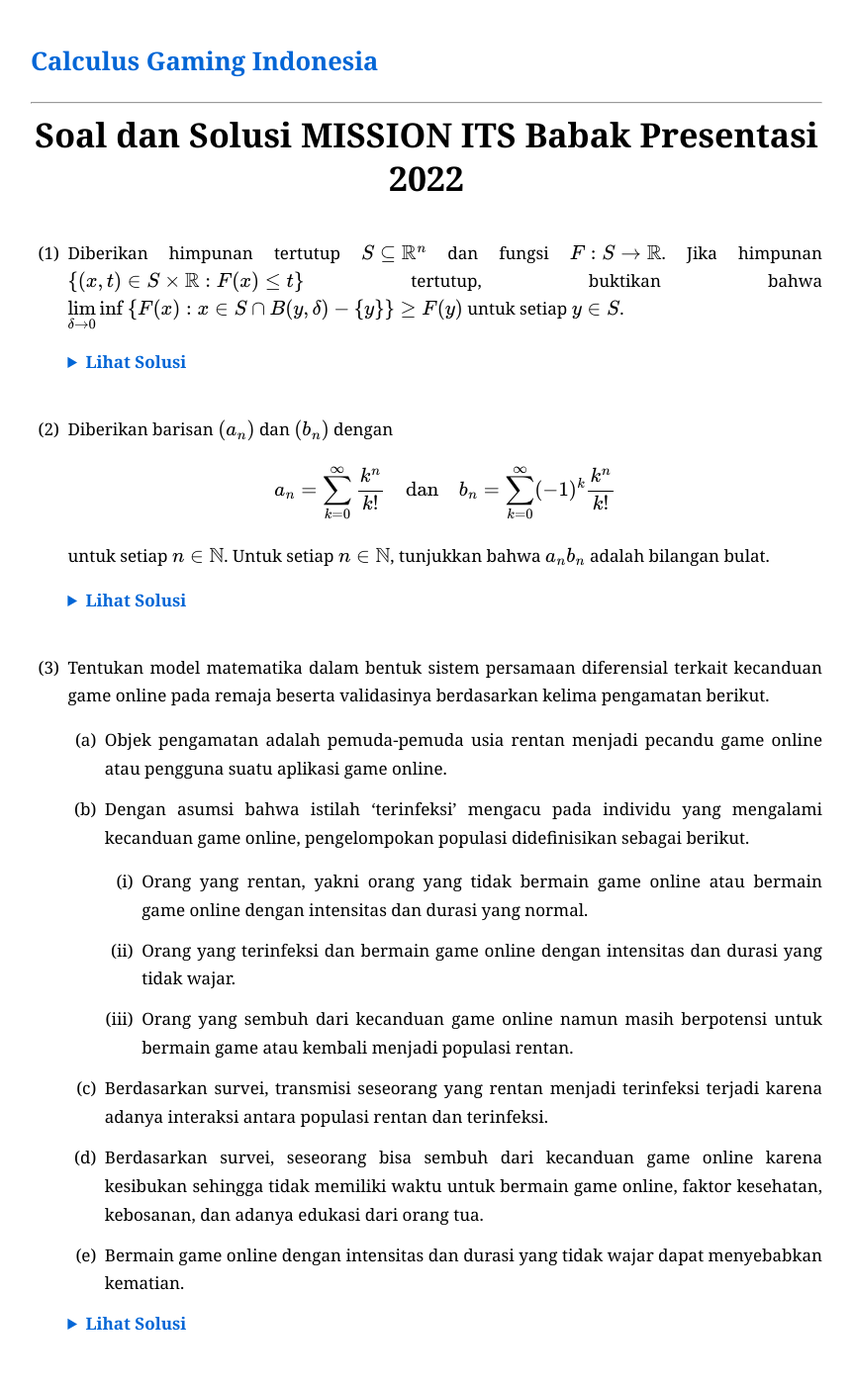
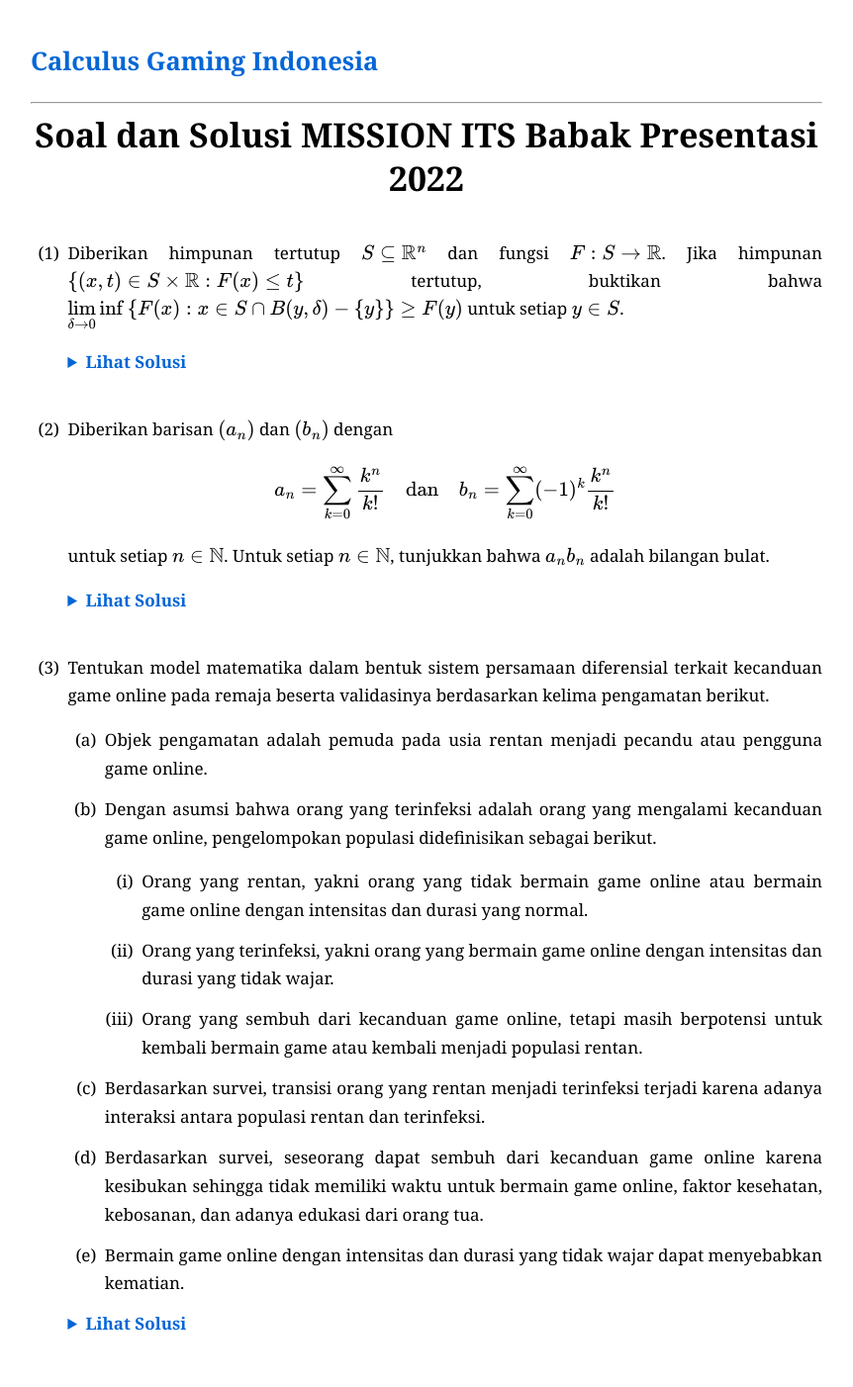
Before and after one commit to calculusgamingindonesia/calculusgamingindonesia.github.io, a Jekyll site: the page built from _posts/2026-07-03-mission-its-pre-2022.md, in a window 1280 px wide. Shown: the whole page at 99% size, without its empty margins (209-1071 px from the left). Built offline with Jekyll 4.4.1, drawn with Linux system fonts in a browser that asks for light colours; some web fonts are replaced.

Commit message:
Update 2026-07-03-mission-its-pre-2022.md

```diff
--- a/_posts/2026-07-03-mission-its-pre-2022.md
+++ b/_posts/2026-07-03-mission-its-pre-2022.md
@@ -28,13 +28,13 @@ urutan: 303
 
 3. Tentukan model matematika dalam bentuk sistem persamaan diferensial terkait kecanduan game online pada remaja beserta validasinya berdasarkan kelima pengamatan berikut.
 
-   * (a) Objek pengamatan adalah pemuda-pemuda usia rentan menjadi pecandu game online atau pengguna suatu aplikasi game online.
-   * (b) Dengan asumsi bahwa istilah 'terinfeksi' mengacu pada individu yang mengalami kecanduan game online, pengelompokan populasi didefinisikan sebagai berikut.
+   * (a) Objek pengamatan adalah pemuda pada usia rentan menjadi pecandu atau pengguna game online.
+   * (b) Dengan asumsi bahwa orang yang terinfeksi adalah orang yang mengalami kecanduan game online, pengelompokan populasi didefinisikan sebagai berikut.
        * (i) Orang yang rentan, yakni orang yang tidak bermain game online atau bermain game online dengan intensitas dan durasi yang normal.
-       * (ii) Orang yang terinfeksi dan bermain game online dengan intensitas dan durasi yang tidak wajar.
-       * (iii) Orang yang sembuh dari kecanduan game online namun masih berpotensi untuk bermain game atau kembali menjadi populasi rentan.
-   * (c) Berdasarkan survei, transmisi seseorang yang rentan menjadi terinfeksi terjadi karena adanya interaksi antara populasi rentan dan terinfeksi.
-   * (d) Berdasarkan survei, seseorang bisa sembuh dari kecanduan game online karena kesibukan sehingga tidak memiliki waktu untuk bermain game online, faktor kesehatan, kebosanan, dan adanya edukasi dari orang tua.
+       * (ii) Orang yang terinfeksi, yakni orang yang bermain game online dengan intensitas dan durasi yang tidak wajar.
+       * (iii) Orang yang sembuh dari kecanduan game online, tetapi masih berpotensi untuk kembali bermain game atau kembali menjadi populasi rentan.
+   * (c) Berdasarkan survei, transisi orang yang rentan menjadi terinfeksi terjadi karena adanya interaksi antara populasi rentan dan terinfeksi.
+   * (d) Berdasarkan survei, seseorang dapat sembuh dari kecanduan game online karena kesibukan sehingga tidak memiliki waktu untuk bermain game online, faktor kesehatan, kebosanan, dan adanya edukasi dari orang tua.
    * (e) Bermain game online dengan intensitas dan durasi yang tidak wajar dapat menyebabkan kematian.
 
    <details><summary>Lihat Solusi</summary><div class="kotak-solusi" markdown="1">
```
